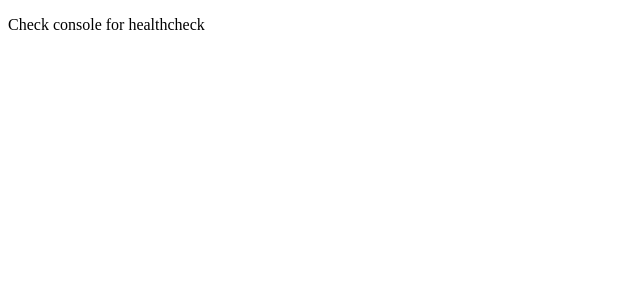
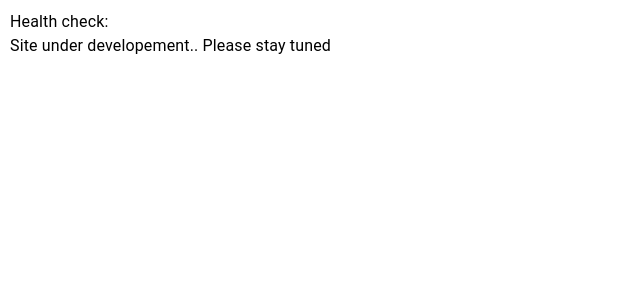
Before and after one commit to janetschel/haushaltsplan, a React (Create React App) app: page / in a window 1280 px wide. Shown: the top 300 px of the page, without its empty margins (0-640 px from the left). Built offline with nearby package versions, Linux system fonts and the light colour scheme; no server answers.

Commit message:
Reset everything for production env
Reset every file so production is clean until next deploy

```diff
--- a/package.json
+++ b/package.json
@@ -3,6 +3,7 @@
   "version": "0.1.0",
   "private": true,
   "dependencies": {
+    "@material-ui/core": "^4.9.8",
     "@testing-library/jest-dom": "^4.2.4",
     "@testing-library/react": "^9.5.0",
     "@testing-library/user-event": "^7.2.1",
--- /dev/null
+++ b/src/components/App.css
@@ -0,0 +1,10 @@
+* {
+  margin: 0;
+  padding: 0;
+}
+
+div.App {
+  margin: 10px;
+}
+
+/*# sourceMappingURL=App.css.map */
--- /dev/null
+++ b/src/components/App.scss
@@ -0,0 +1,8 @@
+* {
+  margin: 0;
+  padding: 0;
+}
+
+div.App {
+  margin: 10px;
+}
--- a/src/components/App.tsx
+++ b/src/components/App.tsx
@@ -1,20 +1,33 @@
 import React from 'react';
 import Api from "../api/Api";
+import './App.css'
+import {Typography} from "@material-ui/core";
 
-function App() {
-  const performHealthCheck = async () =>  {
-    const response = await Api.getDocuments();
-    const json = await response.json();
-    console.log(json);
+class App extends React.Component<{}, { message: string }> {
+  constructor({props}: { props: any }) {
+    super(props);
+
+    this.state = {
+      message: '',
+    }
+  }
+
+  performHealthCheck = async () => {
+    const response = await (await Api.healthCheck()).text();
+    this.setState({ message: response });
   };
 
-  performHealthCheck();
+  render() {
+    const { message } = this.state;
+    this.performHealthCheck();
 
-  return (
-    <div className="App">
-      <p>Check console for healthcheck</p>
-    </div>
-  );
+    return(
+      <div className="App">
+        <Typography>Health check: {message}</Typography>
+        <Typography>Site under developement.. Please stay tuned</Typography>
+      </div>
+    );
+  }
 }
 
 export default App;
```
Also changed, not shown: 2 other files (tests, documents, lock files or other folders).
